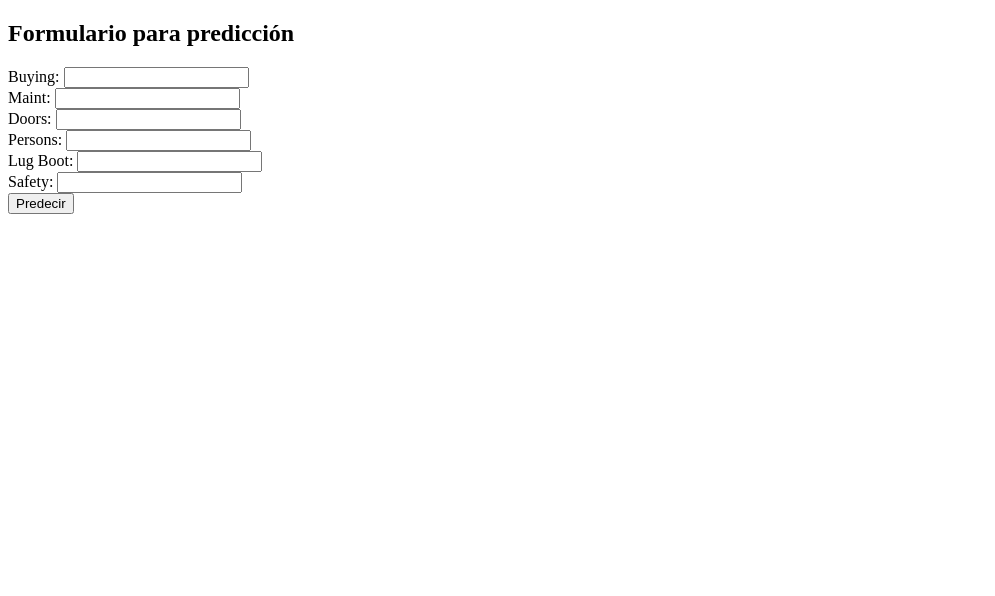
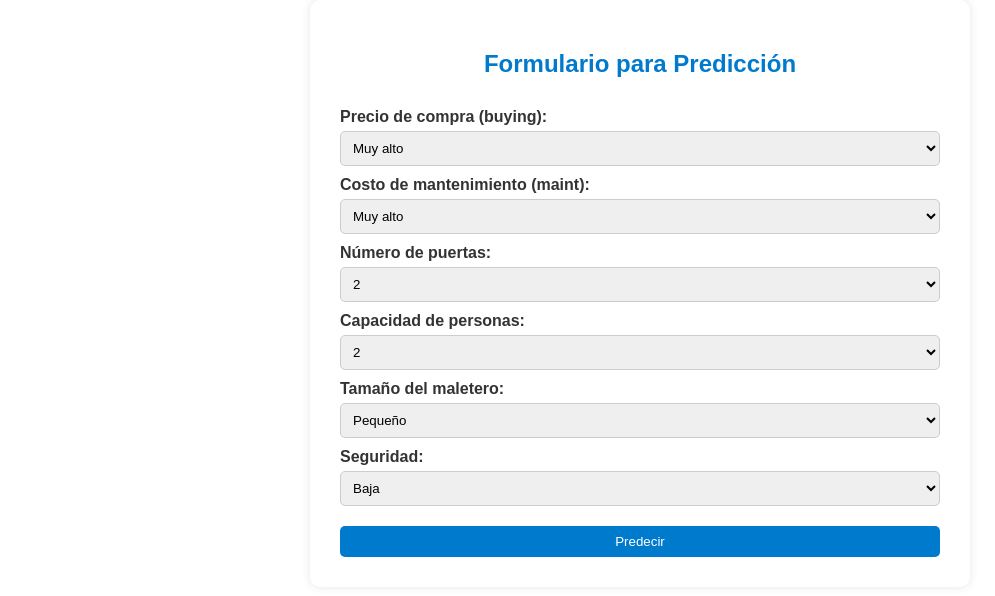
Before and after one commit to JennyReaP/Final, a FastAPI app: page / in a window 1280 px wide. Shown: the top 596 px of the page, without its empty margins (0-995 px from the left). Run offline with FastAPI, Linux system fonts and the light colour scheme; parts of the project's set-up code (start-up, migrations or seed data) failed here and were passed over.

Commit message:
Update form.html

```diff
--- a/templates/form.html
+++ b/templates/form.html
@@ -2,27 +2,108 @@
 <html>
 <head>
   <title>Predicción de Clase de Automóvil</title>
+  <style>
+    body {
+      background-color: #f0f4f8;
+      font-family: Arial, sans-serif;
+      color: #333;
+      max-width: 600px;
+      margin: auto;
+      padding: 30px;
+      border-radius: 10px;
+      background: white;
+      box-shadow: 0 0 10px rgba(0,0,0,0.1);
+    }
+
+    h2 {
+      text-align: center;
+      color: #007acc;
+    }
+
+    form {
+      display: flex;
+      flex-direction: column;
+    }
+
+    label {
+      margin-top: 10px;
+      font-weight: bold;
+    }
+
+    select, button {
+      margin-top: 5px;
+      padding: 8px;
+      border-radius: 5px;
+      border: 1px solid #ccc;
+    }
+
+    button {
+      background-color: #007acc;
+      color: white;
+      border: none;
+      cursor: pointer;
+      margin-top: 20px;
+    }
+
+    button:hover {
+      background-color: #005fa3;
+    }
+
+    h3 {
+      text-align: center;
+      margin-top: 20px;
+      color: green;
+    }
+  </style>
 </head>
 <body>
-  <h2>Formulario para predicción</h2>
+  <h2>Formulario para Predicción</h2>
   <form action="/predict" method="post">
-    <label>Buying:</label>
-    <input type="text" name="buying"><br>
 
-    <label>Maint:</label>
-    <input type="text" name="maint"><br>
+    <label for="buying">Precio de compra (buying):</label>
+    <select name="buying" required>
+      <option value="vhigh">Muy alto</option>
+      <option value="high">Alto</option>
+      <option value="med">Medio</option>
+      <option value="low">Bajo</option>
+    </select>
 
-    <label>Doors:</label>
-    <input type="text" name="doors"><br>
+    <label for="maint">Costo de mantenimiento (maint):</label>
+    <select name="maint" required>
+      <option value="vhigh">Muy alto</option>
+      <option value="high">Alto</option>
+      <option value="med">Medio</option>
+      <option value="low">Bajo</option>
+    </select>
 
-    <label>Persons:</label>
-    <input type="text" name="persons"><br>
+    <label for="doors">Número de puertas:</label>
+    <select name="doors" required>
+      <option value="2">2</option>
+      <option value="3">3</option>
+      <option value="4">4</option>
+      <option value="5more">5 o más</option>
+    </select>
 
-    <label>Lug Boot:</label>
-    <input type="text" name="lug_boot"><br>
+    <label for="persons">Capacidad de personas:</label>
+    <select name="persons" required>
+      <option value="2">2</option>
+      <option value="4">4</option>
+      <option value="more">más de 4</option>
+    </select>
 
-    <label>Safety:</label>
-    <input type="text" name="safety"><br>
+    <label for="lug_boot">Tamaño del maletero:</label>
+    <select name="lug_boot" required>
+      <option value="small">Pequeño</option>
+      <option value="med">Medio</option>
+      <option value="big">Grande</option>
+    </select>
+
+    <label for="safety">Seguridad:</label>
+    <select name="safety" required>
+      <option value="low">Baja</option>
+      <option value="med">Media</option>
+      <option value="high">Alta</option>
+    </select>
 
     <button type="submit">Predecir</button>
   </form>
```
